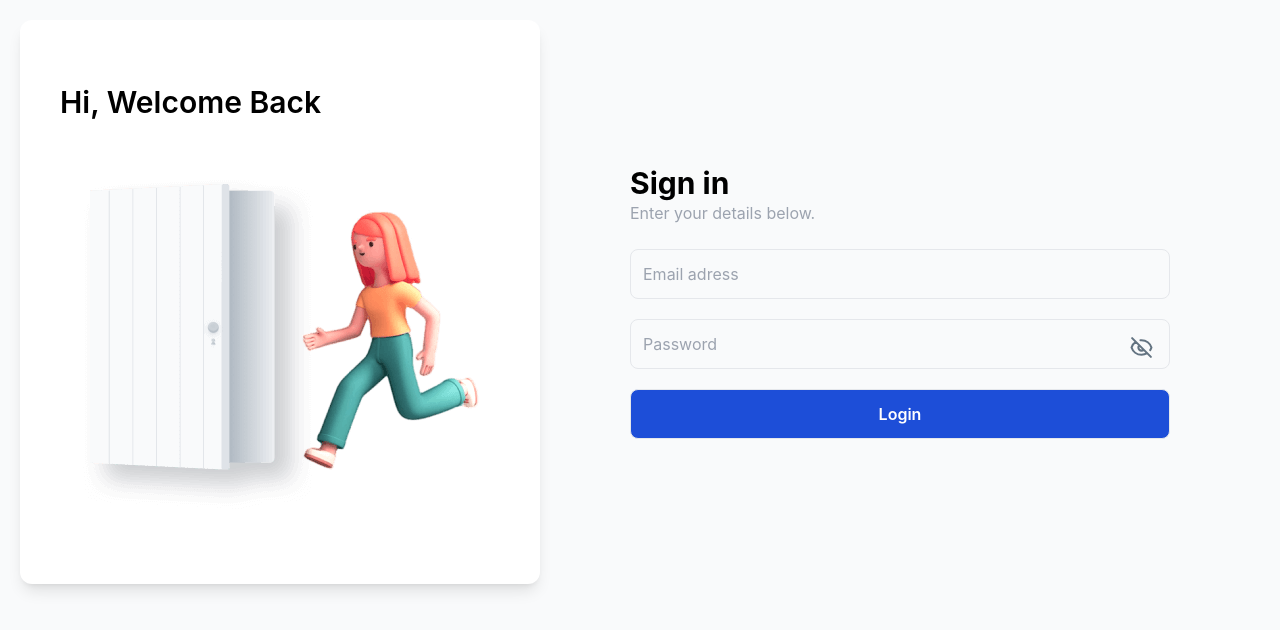
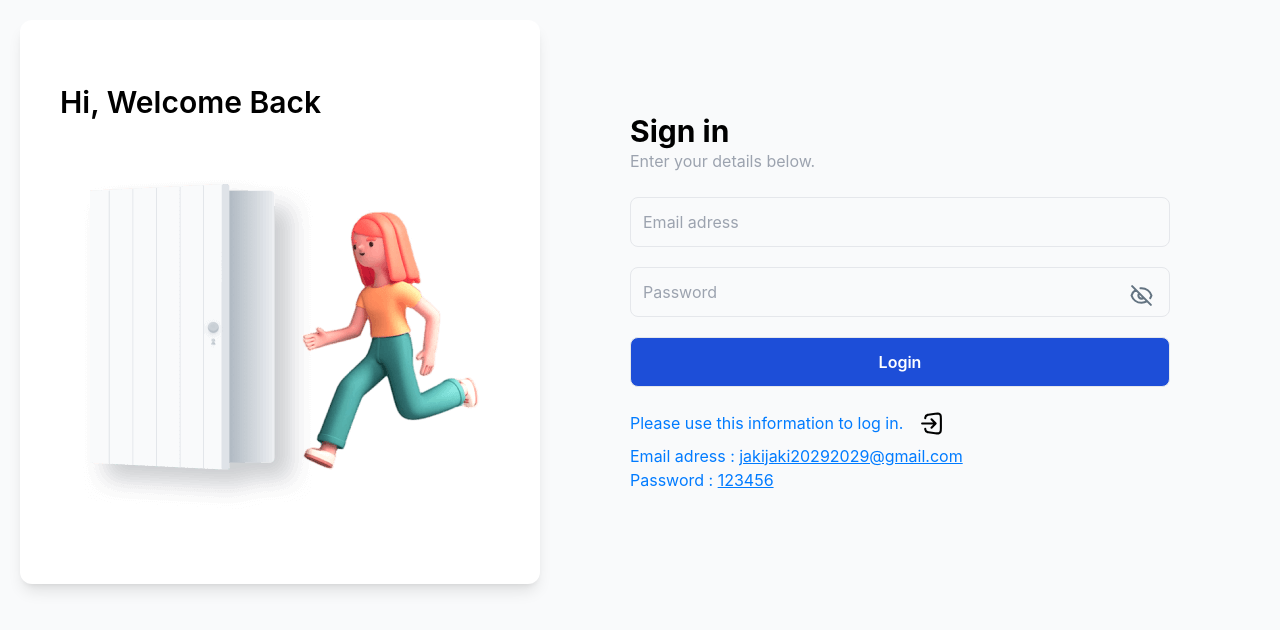
Before and after one commit to SaifeddineCode/react_dashboard_supabase, a React (Create React App) app: page /blog in a window 1280 px wide. Shown: the top 630 px of the page. Built offline with nearby package versions, Linux system fonts and the light colour scheme.

Commit message:
Update Login.jsx

```diff
--- a/src/pages/Login.jsx
+++ b/src/pages/Login.jsx
@@ -51,6 +51,10 @@ const Login = ({setToken,setCurrentSession}) => {
     }
 
 
+    const copyToClipboard = (text) => {
+        navigator.clipboard.writeText(text);
+        toast("Email address copied to clipboard!")
+    };
 
 
 
@@ -109,8 +113,24 @@ const Login = ({setToken,setCurrentSession}) => {
                     className=' bg-blue-700 text-white font-semibold border p-3 rounded-lg'
                 > Login </button>
             </form>
+
+            <div className='flex flex-col gap-2 text-base text-[#007BFF]'>
+                <h5 className='flex gap-4'>Please use this information to log in.
+                    <svg width="25px" height="25px" viewBox="0 0 24 24" fill="none" xmlns="http://www.w3.org/2000/svg"><g id="SVGRepo_bgCarrier" stroke-width="0"></g><g id="SVGRepo_tracerCarrier" stroke-linecap="round" stroke-linejoin="round"></g><g id="SVGRepo_iconCarrier"> <path d="M6 16.9998C6 17.3511 6 17.5268 6.01567 17.6795C6.14575 18.9473 7.0626 19.9945 8.30206 20.291C8.45134 20.3267 8.6255 20.3499 8.97368 20.3963L15.5656 21.2753C17.442 21.5254 18.3803 21.6505 19.1084 21.361C19.7478 21.1068 20.2803 20.6406 20.6168 20.0405C21 19.3569 21 18.4104 21 16.5174V7.48232C21 5.58928 21 4.64275 20.6168 3.95923C20.2803 3.35911 19.7478 2.89288 19.1084 2.63868C18.3803 2.34914 17.442 2.47423 15.5656 2.72442L8.97368 3.60335C8.62546 3.64978 8.45135 3.67299 8.30206 3.7087C7.0626 4.0052 6.14575 5.05241 6.01567 6.32018C6 6.47288 6 6.64854 6 6.99984M12 7.99984L16 11.9998M16 11.9998L12 15.9998M16 11.9998H3" stroke="#000000" stroke-width="2" stroke-linecap="round" stroke-linejoin="round"></path> </g></svg>
+                </h5>
+                <div className='flex flex-col '>
+                    <div>Email adress : <span
+                    onClick={()=>copyToClipboard("jakijaki20292029@gmail.com")}
+                    className='underline cursor-pointer'>jakijaki20292029@gmail.com</span> </div>
+                    <div>Password : <span
+                    onClick={()=>copyToClipboard("123456")}
+                    className='underline'>123456</span> </div>
+                </div>
+            </div>
         </div>
-        <ToastContainer position='top-right'  autoClose={3000} />
+        <ToastContainer
+
+        position='top-right' autoClose={3000} />
     </div>
   )
 }
```
